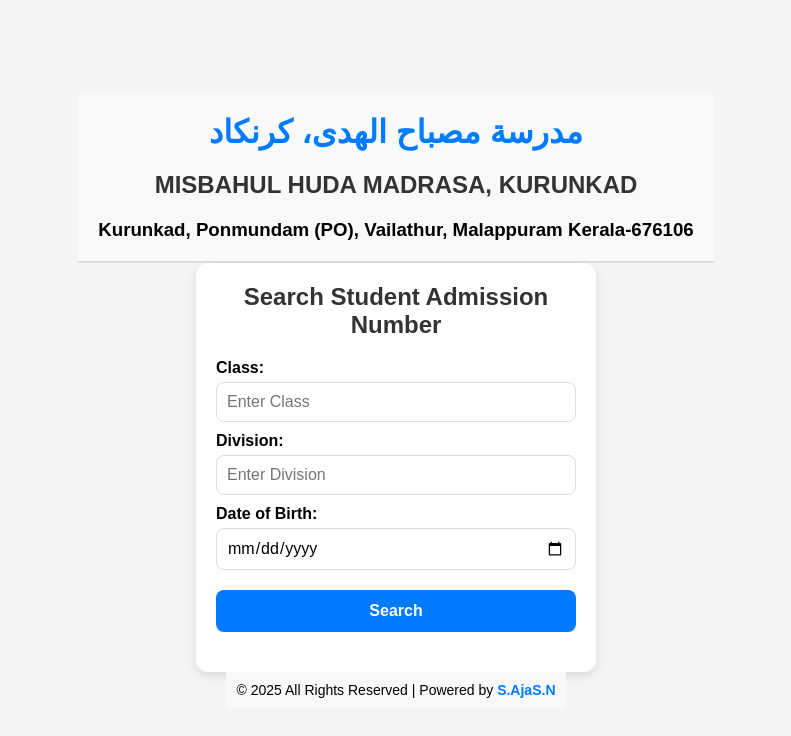
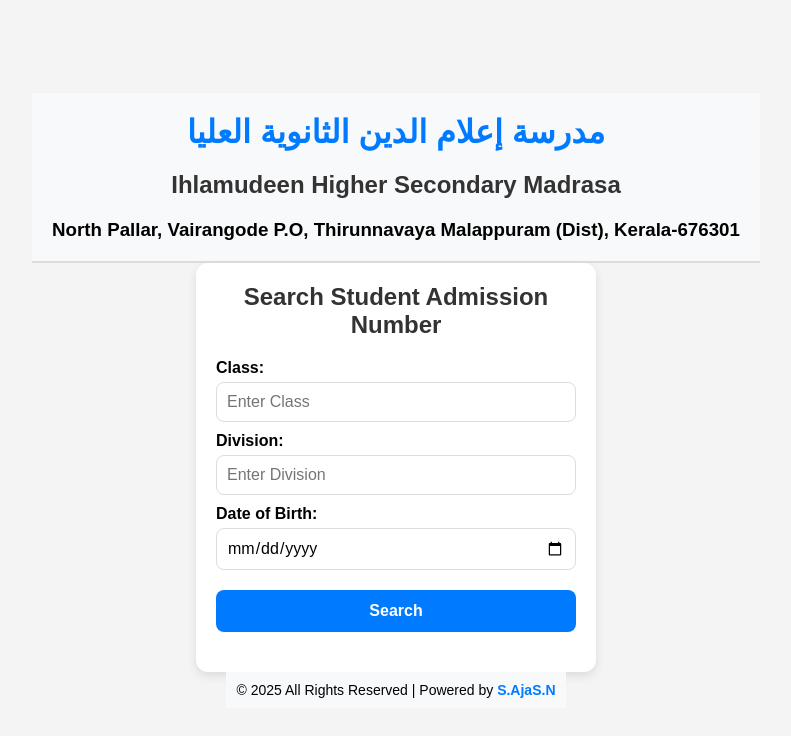
Before and after one commit to NorthPallar-Madrasa/AnnualExam-2025, a plain HTML site: page search admision number/search_admission_number.html in a window 1280 px wide. Shown: the whole page, without its empty margins (244-1035 px from the left). Drawn offline with Linux system fonts and the light colour scheme.

Commit message:
head change

```diff
--- a/search admision number/search_admission_number.html
+++ b/search admision number/search_admission_number.html
@@ -124,10 +124,10 @@ h1 {
 
   <header class="header">
     <div class="header-text">
-       <h1>مدرسة مصباح الهدى، كرنكاد</h1>
-       <h2>MISBAHUL HUDA MADRASA, KURUNKAD</h2>
-       <h3>Kurunkad, Ponmundam (PO), Vailathur, Malappuram Kerala-676106</h3>
-    </div>
+      <h1>مدرسة إعلام الدين الثانوية العليا</h1>
+      <h2>Ihlamudeen Higher Secondary Madrasa</h2>
+      <h3>North Pallar, Vairangode P.O, Thirunnavaya Malappuram (Dist), Kerala-676301</h3>
+  </div>
 
 
 </header>
```
